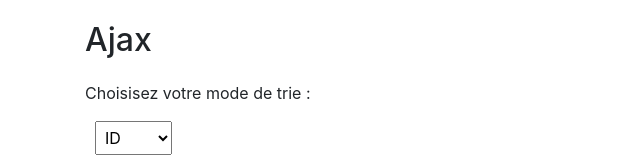
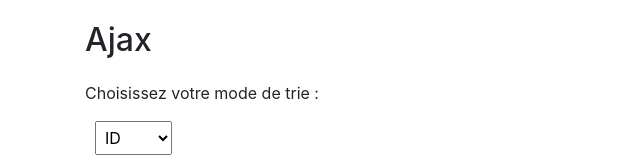
Before and after one commit to julebbb/Javascript-POO-4, a plain HTML site: page index.html in a window 1280 px wide. Shown: the top 163 px of the page, 0-640 px from the left. Drawn offline with nearby package versions, Linux system fonts and the light colour scheme.

Commit message:
Correction

```diff
--- a/index.html
+++ b/index.html
@@ -26,7 +26,7 @@
   <!-- Add your site or application content here -->
   <main id="main" class="container">
     <h1>Ajax</h1>
-    <p>Choisisez votre mode de trie :</p>
+    <p>Choisissez votre mode de trie :</p>
     <select name="sort"  id="sort" class="row">
       <option value="id" onclick='trySom(this)' selected>ID</option>
       <option value="name" onclick='trySom(this)'>Name</option>
```
